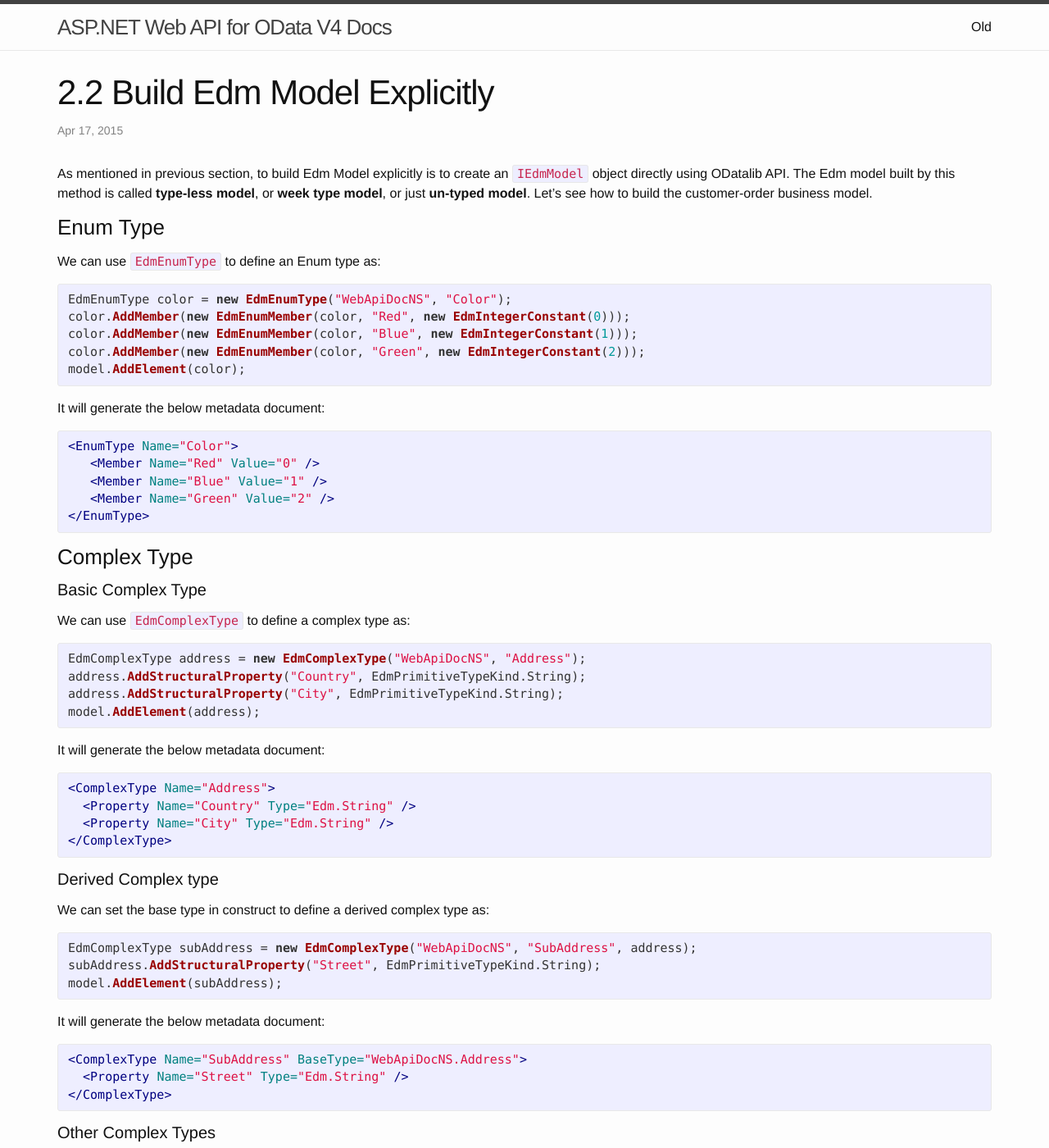
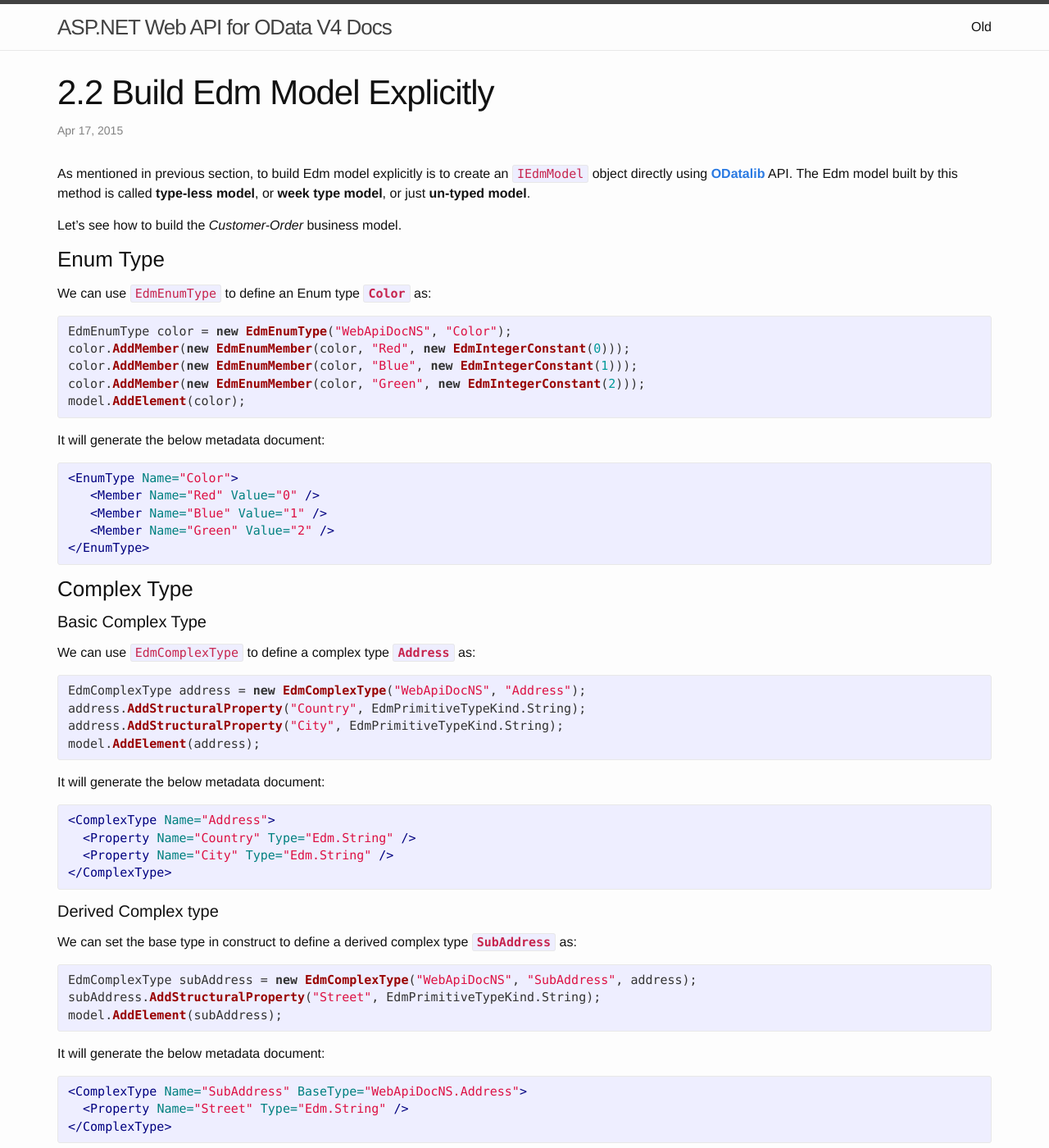
Before and after one commit to xuzhg/Document, a Jekyll site: the page built from _posts/2015-04-17-02-02-model-builder-untyped.md, in a window 1280 px wide and 1400 px high. Shown: the whole window at 82% size. Built offline with Jekyll 4.4.1, drawn with Linux system fonts in a browser that asks for light colours; nearby versions of some CDN libraries; some of the changed text lies outside the part shown.

Commit message:
Update 2015-04-17-02-02-model-builder-untyped.md

```diff
--- a/_posts/2015-04-17-02-02-model-builder-untyped.md
+++ b/_posts/2015-04-17-02-02-model-builder-untyped.md
@@ -5,12 +5,13 @@ description: "convention model builder"
 category: "2. Defining the model"
 ---
 
-As mentioned in previous section, to build Edm Model explicitly is to create an `IEdmModel` object directly using ODatalib API. The Edm model built by this method is called **type-less model**, or **week type model**, or just **un-typed model**.
-Let's see how to build the customer-order business model.
+As mentioned in previous section, to build Edm model explicitly is to create an `IEdmModel` object directly using **[ODatalib](https://www.nuget.org/packages/Microsoft.OData.Core/)** API. The Edm model built by this method is called **type-less model**, or **week type model**, or just **un-typed model**.
+
+Let's see how to build the *Customer-Order* business model.
 
 ### Enum Type
 
-We can use `EdmEnumType` to define an Enum type as:
+We can use `EdmEnumType` to define an Enum type **`Color`** as:
 {% highlight csharp %}
 EdmEnumType color = new EdmEnumType("WebApiDocNS", "Color");
 color.AddMember(new EdmEnumMember(color, "Red", new EdmIntegerConstant(0)));
@@ -32,7 +33,7 @@ It will generate the below metadata document:
 
 #### Basic Complex Type
 
-We can use `EdmComplexType` to define a complex type as:
+We can use `EdmComplexType` to define a complex type **`Address`** as:
 {% highlight csharp %}
 EdmComplexType address = new EdmComplexType("WebApiDocNS", "Address");
 address.AddStructuralProperty("Country", EdmPrimitiveTypeKind.String);
@@ -50,7 +51,7 @@ It will generate the below metadata document:
 
 #### Derived Complex type
 
-We can set the base type in construct to define a derived complex type as:
+We can set the base type in construct to define a derived complex type **`SubAddress`** as:
 {% highlight csharp %}
 EdmComplexType subAddress = new EdmComplexType("WebApiDocNS", "SubAddress", address);
 subAddress.AddStructuralProperty("Street", EdmPrimitiveTypeKind.String);
@@ -119,16 +120,16 @@ It will generate the below metadata document:
 
 #### Derived Entity type
 
-We can set the base type in construct to define a derived entity type as:
+We can set the base type in construct to define a derived entity type **`VipCustomer`** as:
 {% highlight csharp %}
-EdmEntityType vipCustomer = new EdmEntityType("WebApiDocNS", "vipCustomer", customer);
+EdmEntityType vipCustomer = new EdmEntityType("WebApiDocNS", "VipCustomer", customer);
 vipCustomer.AddStructuralProperty("FavoriteColor", new EdmEnumTypeReference(color, isNullable: false));
 model.AddElement(vipCustomer);
 {% endhighlight %}
 
 It will generate the below metadata document:
 {% highlight xml %}
-<EntityType Name="vipCustomer" BaseType="WebApiDocNS.Customer">
+<EntityType Name="VipCustomer" BaseType="WebApiDocNS.Customer">
     <Property Name="FavoriteColor" Type="WebApiDocNS.Color" Nullable="false" />
 </EntityType>
 {% endhighlight %}
@@ -316,7 +321,7 @@ public static IEdmModel GetEdmModel()
     customer.AddStructuralProperty("Location", new EdmComplexTypeReference(address, isNullable: true));
     model.AddElement(customer);
 
-    EdmEntityType vipCustomer = new EdmEntityType("WebApiDocNS", "vipCustomer", customer);
+    EdmEntityType vipCustomer = new EdmEntityType("WebApiDocNS", "VipCustomer", customer);
     vipCustomer.AddStructuralProperty("FavoriteColor", new EdmEnumTypeReference(color, isNullable: false));
     model.AddElement(vipCustomer);
 
@@ -394,7 +399,7 @@ And the final XML will be:
         <Property Name="Location" Type="WebApiDocNS.Address" />
         <NavigationProperty Name="Orders" Type="Collection(WebApiDocNS.Order)" />
       </EntityType>
-      <EntityType Name="vipCustomer" BaseType="WebApiDocNS.Customer">
+      <EntityType Name="VipCustomer" BaseType="WebApiDocNS.Customer">
         <Property Name="FavoriteColor" Type="WebApiDocNS.Color" Nullable="false" />
       </EntityType>
       <EntityType Name="Order">
@@ -406,7 +411,6 @@ And the final XML will be:
       </EntityType>
       <Function Name="GetFirstName" IsBound="true">
         <Parameter Name="entity" Type="WebApiDocNS.Customer" Nullable="false" />
-
         <ReturnType Type="Edm.String" Nullable="false" />
       </Function>
       <Function Name="GetOrderCount">
@@ -414,7 +418,6 @@ And the final XML will be:
       </Function>
       <Action Name="CalculateOrderPrice" IsBound="true">
         <Parameter Name="entity" Type="WebApiDocNS.Customer" Nullable="false" />
-
       </Action>
       <Action Name="ChangeCustomerById">
         <Parameter Name="Id" Type="Edm.Int32" Nullable="false" />
```
Also changed, not shown: other parts of _posts/2015-04-17-02-02-model-builder-untyped.md (+8 -4 lines).
